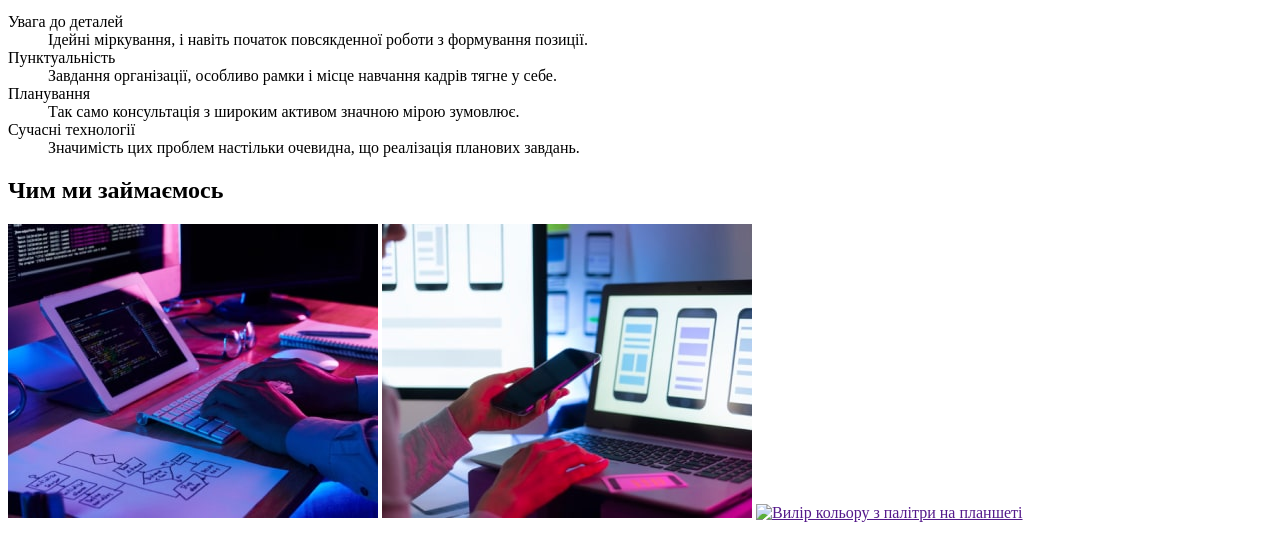
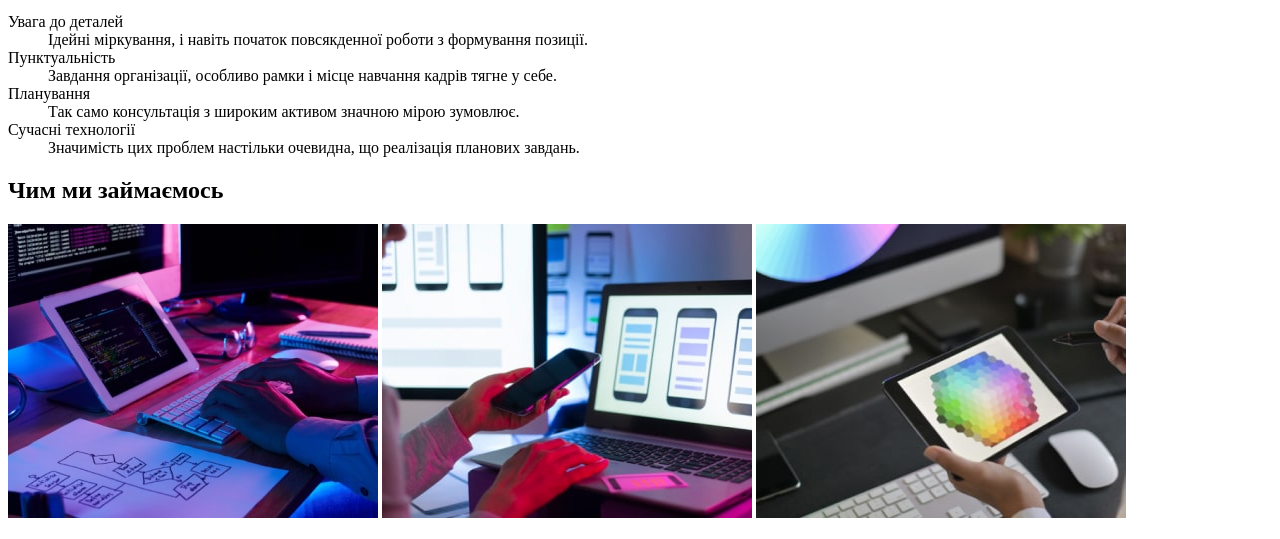
Before and after one commit to VladislavXIII/goit-markup-hw-01, a plain HTML site: page index.html in a window 1280 px wide. Shown: the part 234-773 px from the top of the page. Drawn offline with Linux system fonts and the light colour scheme; the site is published under a folder, as on GitHub Pages, so addresses that start at the root find nothing.

Commit message:
fixed bugs

```diff
--- a/index.html
+++ b/index.html
@@ -64,8 +64,8 @@
         /></a>
         <a href=""
           ><img
-            src="/images/box3.jpg"
-            alt="Вилір кольору з палітри на планшеті"
+            src="./images/box3.jpg"
+            alt="Вибір кольору з палітри на планшеті"
             width="370"
         /></a>
       </section>
```
